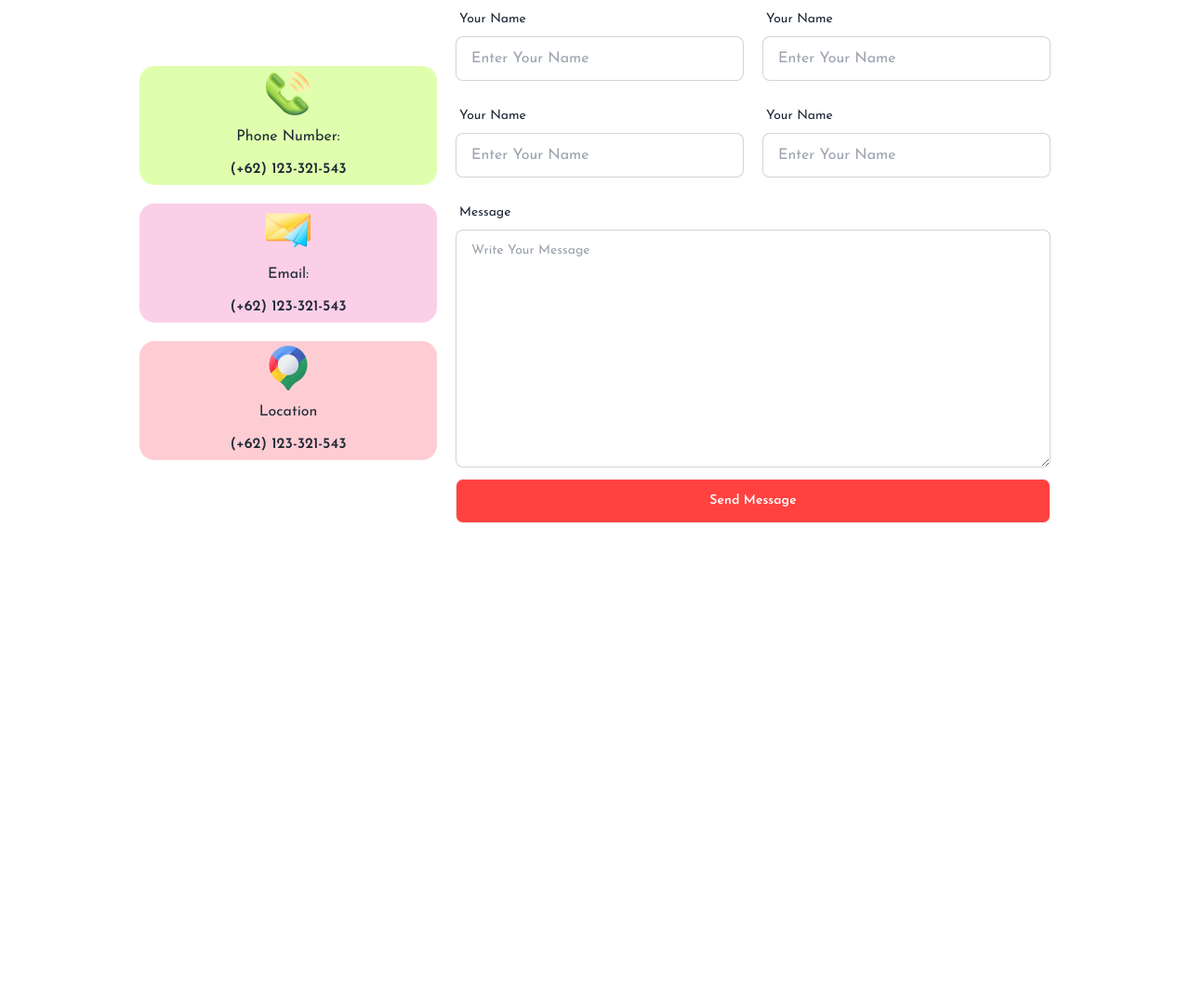
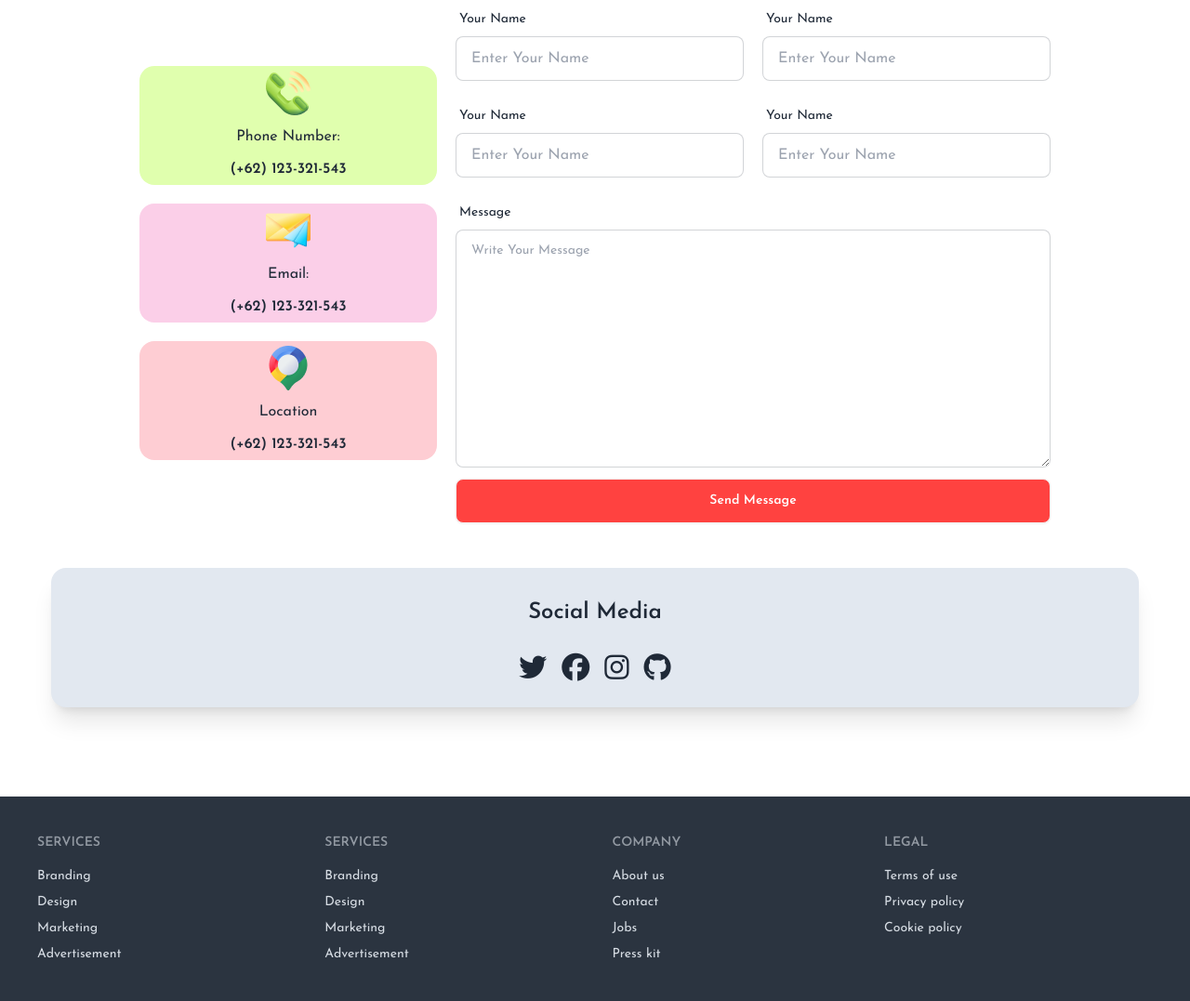
Before and after one commit to khsultana/hockeys-website, a plain HTML site: page index.html in a window 1280 px wide. Shown: the part 4499-5576 px from the top of the page at 93% size. Before the commit the page ends 5062 px from the top, so only its background shows below. Drawn offline with nearby package versions, Linux system fonts and the light colour scheme.

Commit message:
footer section

```diff
--- a/index.html
+++ b/index.html
@@ -325,7 +325,6 @@
               </div>
             </div>
           </div>
-
           <!-- box-5  -->
           <div class="flex lg:flex-row flex-col border card card-side bg-base-100 shadow-xl">
             <figure><img class="ml-4 lg:w-auto lg:h-auto w-1/2 h-1/2 lg:mt-0 mt-3" src="Images/9.png" alt="Movie" />
@@ -386,7 +385,6 @@
                   <i class="fa-solid fa-cart-shopping"></i>
                   <p>Delivery Fee : Free</p>
                 </div>
-
               </div>
             </div>
           </div>
@@ -470,7 +468,6 @@
               </div>
             </div>
           </div>
-
         </div>
       </section>
       <!-- Get In Touch Section -->
@@ -479,9 +476,7 @@
         <p class="text-base text-center mt-6">Definitions of get in touch. verb. establish communication with someone.
           synonyms: <br> connect, touch base connect. establish a rapport or relationship.
         </p>
-
         <div class="flex lg:flex-row flex-col justify-center items-center gap-5 mt-12">
-
           <div class="flex flex-col gap-5 lg:w-1/4 w-96">
             <div class="grid flex-grow h-32 card bg-[#e0ffae] rounded-box place-items-center">
               <img src="Images/Group 1171275317.png" alt="">
@@ -499,9 +494,7 @@
               <h4 class="font-bold">(+62) 123-321-543</h4>
             </div>
           </div>
-
           <div class="grid lg:grid-cols-2 grid-cols-1 gap-5 lg:w-1/2 w-full items-center justify-center lg:p-0 p-20">
-
             <div>
               <label class="form-control  w-full max-w-xs">
                 <div class="label">
@@ -534,7 +527,6 @@
                 <input type="text" placeholder="Enter Your Name" class="input input-bordered w-full max-w-xs" />
               </label>
             </div>
-
             <div class="">
               <label class="form-control">
                 <div class="label">
@@ -546,13 +538,50 @@
               <button class="text-center btn text-white bg-[#FF4240] lg:w-[640px] w-full mt-3">Send Message</button>
             </div>
           </div>
-
         </div>
-
+        <div class="container mx-auto card lg:w-[1170px] lg:h-[150px] bg-slate-200 shadow-xl lg:mt-12">
+          <div class="card-body">
+            <h2 class="font-bold text-2xl mb-5 text-center">Social Media</h2>
+            <div class="flex items-center justify-center gap-4 text-3xl">
+              <i class="fa-brands fa-twitter"></i>
+              <i class="fa-brands fa-facebook"></i>
+              <i class="fa-brands fa-instagram"></i>
+              <i class="fa-brands fa-github"></i>
+            </div>
+          </div>
+        </div>
       </section>
     </main>
-    <footer>
-
+    <footer class="mt-24">
+      <footer class="footer p-10 bg-neutral text-neutral-content">
+        <nav>
+          <header class="footer-title">Services</header>
+          <a class="link link-hover">Branding</a>
+          <a class="link link-hover">Design</a>
+          <a class="link link-hover">Marketing</a>
+          <a class="link link-hover">Advertisement</a>
+        </nav>
+        <nav>
+          <header class="footer-title">Services</header>
+          <a class="link link-hover">Branding</a>
+          <a class="link link-hover">Design</a>
+          <a class="link link-hover">Marketing</a>
+          <a class="link link-hover">Advertisement</a>
+        </nav>
+        <nav>
+          <header class="footer-title">Company</header>
+          <a class="link link-hover">About us</a>
+          <a class="link link-hover">Contact</a>
+          <a class="link link-hover">Jobs</a>
+          <a class="link link-hover">Press kit</a>
+        </nav>
+        <nav>
+          <header class="footer-title">Legal</header>
+          <a class="link link-hover">Terms of use</a>
+          <a class="link link-hover">Privacy policy</a>
+          <a class="link link-hover">Cookie policy</a>
+        </nav>
+      </footer>
     </footer>
   </body>
 
```
